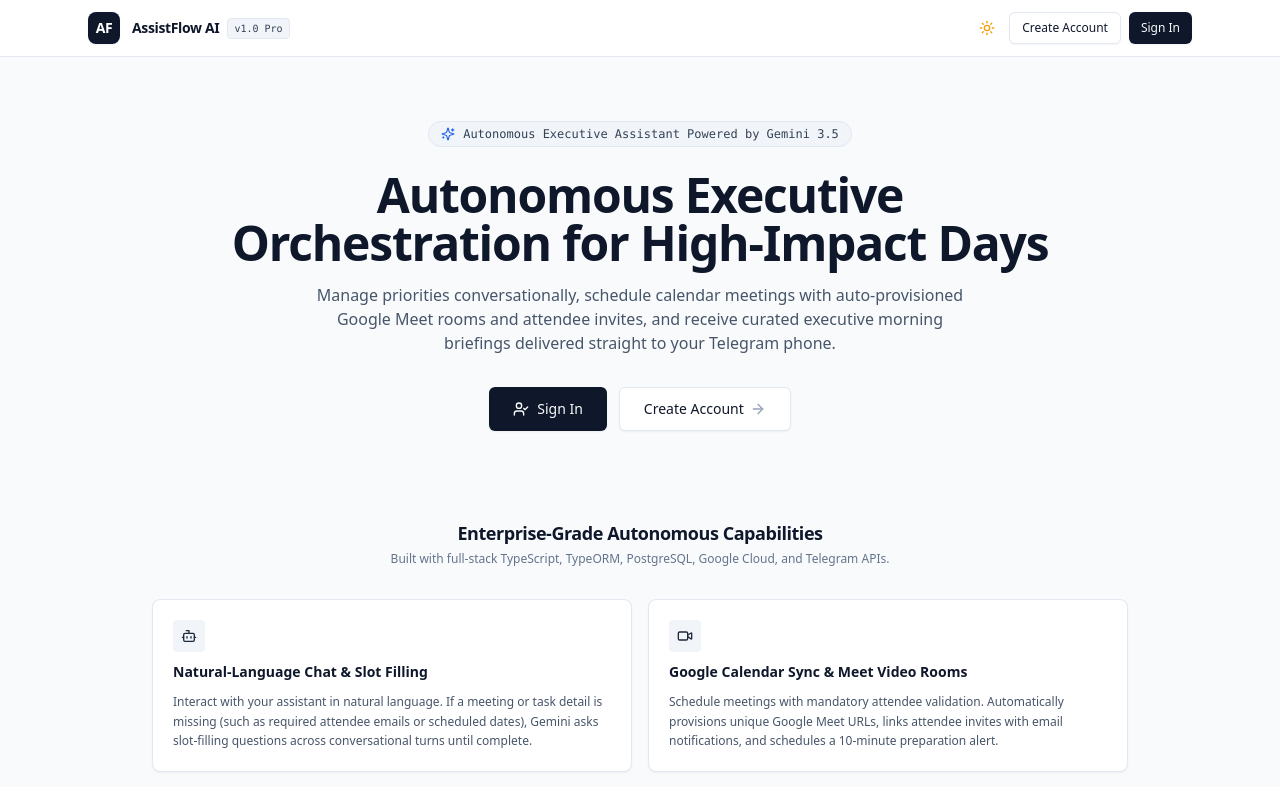
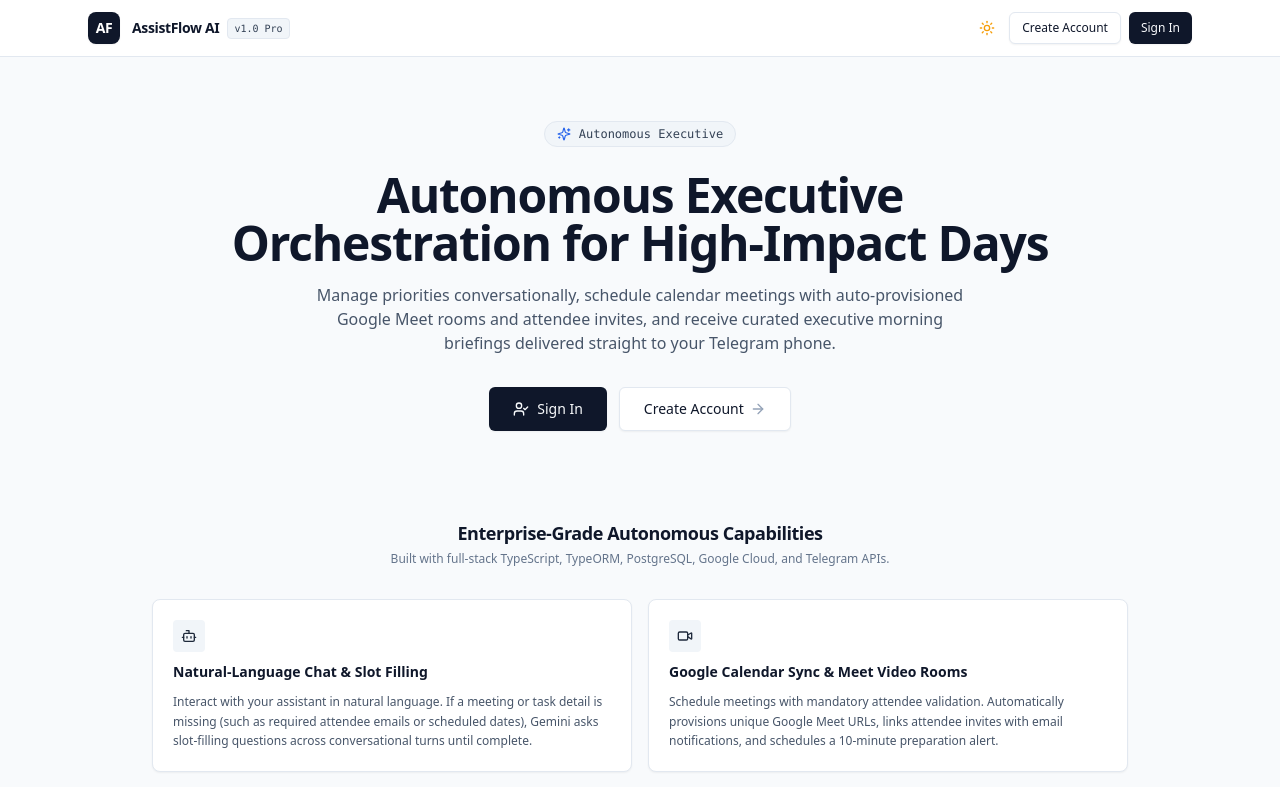
Before and after one commit to Ermi-Tekk21/AssistFlow-AI-Pro, a React (Vite) app in the folder frontend/: page / in a window 1280 px wide. Shown: the top 787 px of the page. Built offline with nearby package versions, Linux system fonts and the light colour scheme; no server answers; the HTML template or start-up script is replaced by a standard one.

Commit message:
feat(ui): update landing page tagline for clarity and conciseness

```diff
--- a/frontend/src/components/LandingPage.tsx
+++ b/frontend/src/components/LandingPage.tsx
@@ -79,7 +79,7 @@ export const LandingPage: React.FC = () => {
         <section className="max-w-4xl mx-auto px-4 sm:px-6 pt-10 sm:pt-16 pb-8 sm:pb-12 text-center">
           <div className="inline-flex items-center space-x-2 px-3 py-1 rounded-full bg-slate-100 dark:bg-slate-800/80 border border-slate-200 dark:border-slate-700 text-[11px] sm:text-xs text-slate-700 dark:text-slate-300 mb-4 sm:mb-6 font-mono max-w-full">
             <Sparkles className="w-3.5 h-3.5 text-blue-600 dark:text-blue-400 shrink-0" />
-            <span className="truncate sm:whitespace-normal">Autonomous Executive Assistant Powered by Gemini 3.5</span>
+            <span className="truncate sm:whitespace-normal">Autonomous Executive</span>
           </div>
 
           <h1 className="text-2xl sm:text-4xl md:text-5xl font-bold tracking-tight text-slate-900 dark:text-white leading-tight px-1">
```
